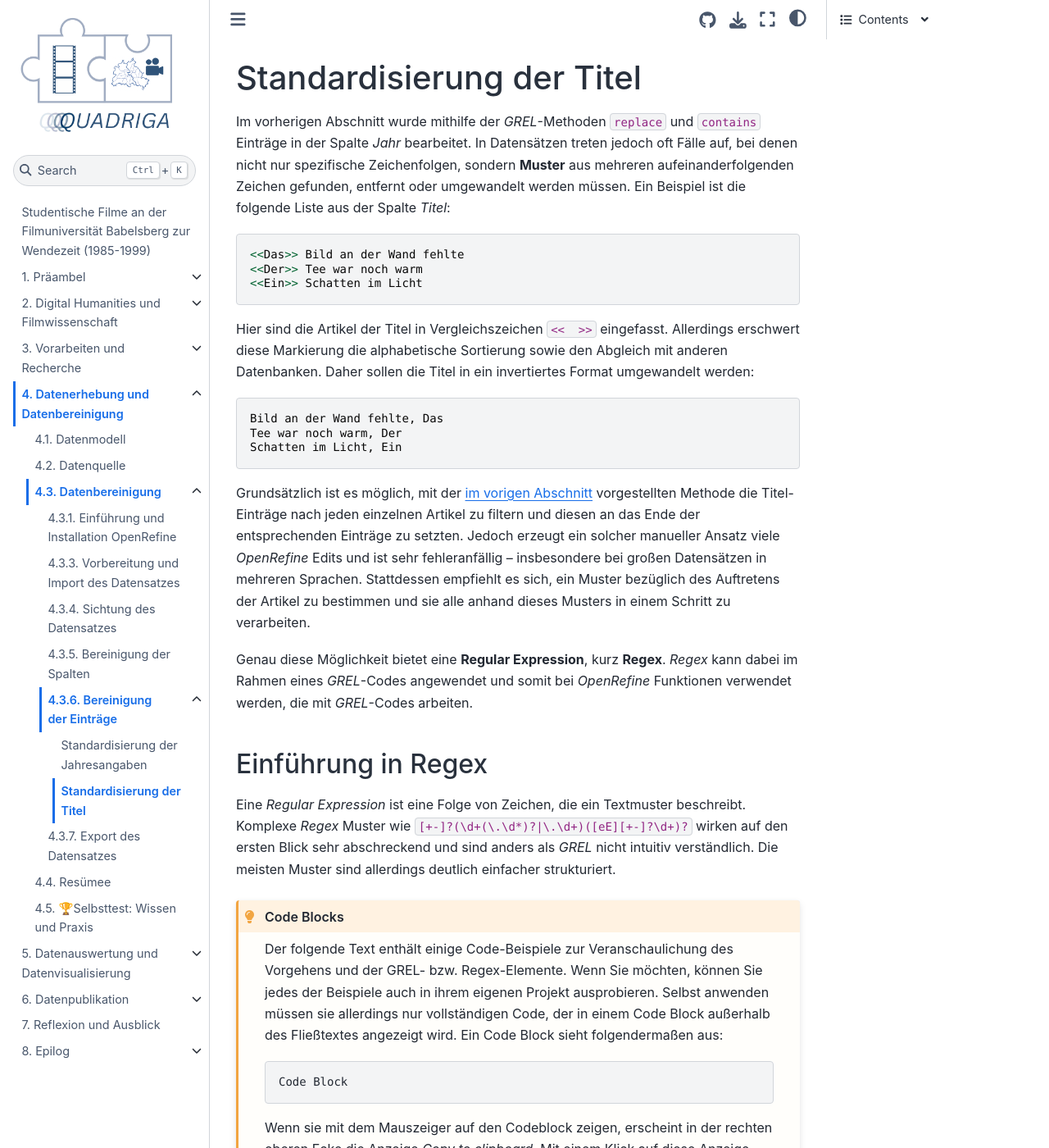
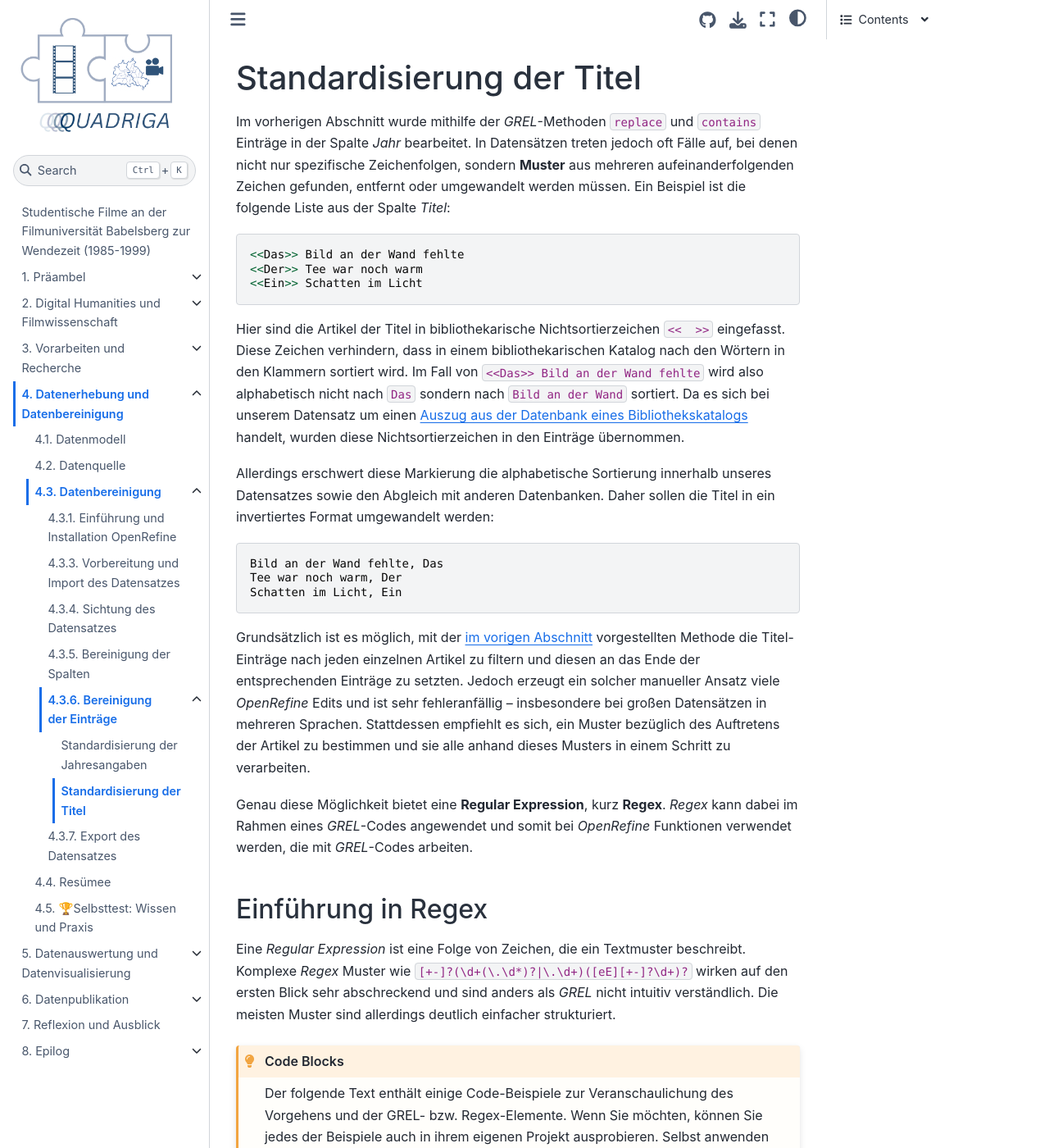
Before and after one commit to quadriga-dk/Bewegtes-Bild-Fallstudie-2, a Jupyter Book: the page built from bereinigung/openRefine/5.2_titel.md, in a window 1280 px wide and 1400 px high. Shown: the whole window at 82% size. Built offline with Jupyter Book 1.0.4 settings and Sphinx 7.4.7 and the Sphinx Book theme 1.1.4, drawn with Linux system fonts in a browser that asks for light colours; some of the changed text lies outside the part shown.

Commit message:
Update 5.2_titel.md

`````diff
--- a/bereinigung/openRefine/5.2_titel.md
+++ b/bereinigung/openRefine/5.2_titel.md
@@ -9,7 +9,9 @@ In Datensätzen treten jedoch oft Fälle auf, bei denen nicht nur spezifische Ze
 <<Ein>> Schatten im Licht
 ```
 
-Hier sind die Artikel der Titel in Vergleichszeichen `<<  >>` eingefasst. Allerdings erschwert diese Markierung die alphabetische Sortierung sowie den Abgleich mit anderen Datenbanken. Daher sollen die Titel in ein invertiertes Format umgewandelt werden:
+Hier sind die Artikel der Titel in bibliothekarische Nichtsortierzeichen `<<  >>` eingefasst. Diese Zeichen verhindern, dass in einem bibliothekarischen Katalog nach den Wörtern in den Klammern sortiert wird. Im Fall von `<<Das>> Bild an der Wand fehlte` wird also alphabetisch nicht nach `Das` sondern nach `Bild an der Wand` sortiert. Da es sich bei unserem Datensatz um einen [Auszug aus der Datenbank eines Bibliothekskatalogs](/bereinigung/modell.md#auszug-aus-der-datenbank-des-bibliothekskatalogs) handelt, wurden diese Nichtsortierzeichen in den Einträge übernommen.
+
+Allerdings erschwert diese Markierung die alphabetische Sortierung innerhalb unseres Datensatzes sowie den Abgleich mit anderen Datenbanken. Daher sollen die Titel in ein invertiertes Format umgewandelt werden:
 
 ```
 Bild an der Wand fehlte, Das
@@ -36,6 +38,8 @@ Code Block
 Wenn sie mit dem Mauszeiger auf den Codeblock zeigen, erscheint in der rechten oberen Ecke die Anzeige *Copy to clipboard*. Mit einem Klick auf diese Anzeige können Sie den Code in die Zwischenablage kopieren und in ihr *OpenRefine*-Projekt einfügen.
 
 ````
+
+Für die [Eingabe von *GREL*-Code](/bereinigung/openRefine/5.1_jahre.md#grel) mit *Regex*Mustern öffnen Sie wiederum das Dropdown-Menü einer Spalte, den Reiter *Edit cells* und *Transform…* und gelangen so in das das entsprechende Menü.
 
 In *GREL* können *Regex*-Muster eingesetzt werden, indem statt Anführungszeichen `" "` Schrägstriche `/ /` verwendet werden, um Inhalt in Form eines Textes anzuzeigen. Ändert sich darüber hinaus nichts, bleibt auch das Ergebnis identisch:
 
`````
